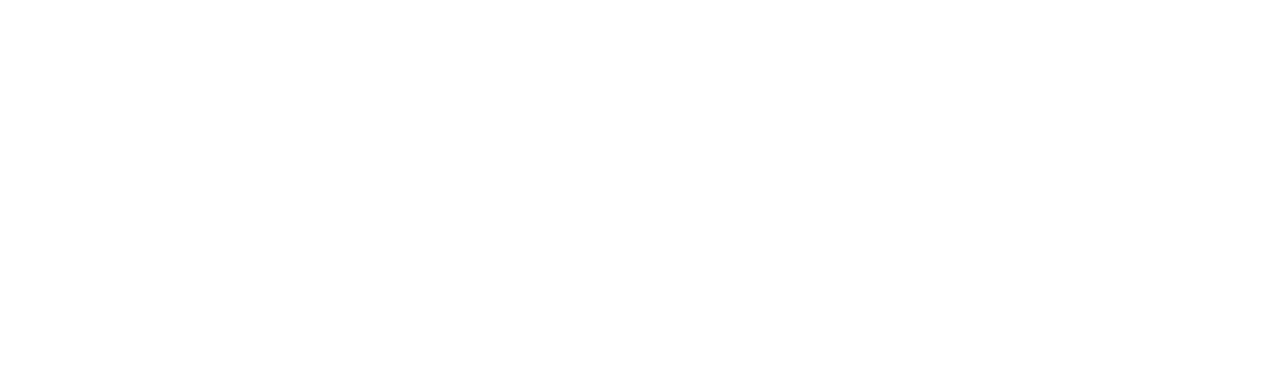
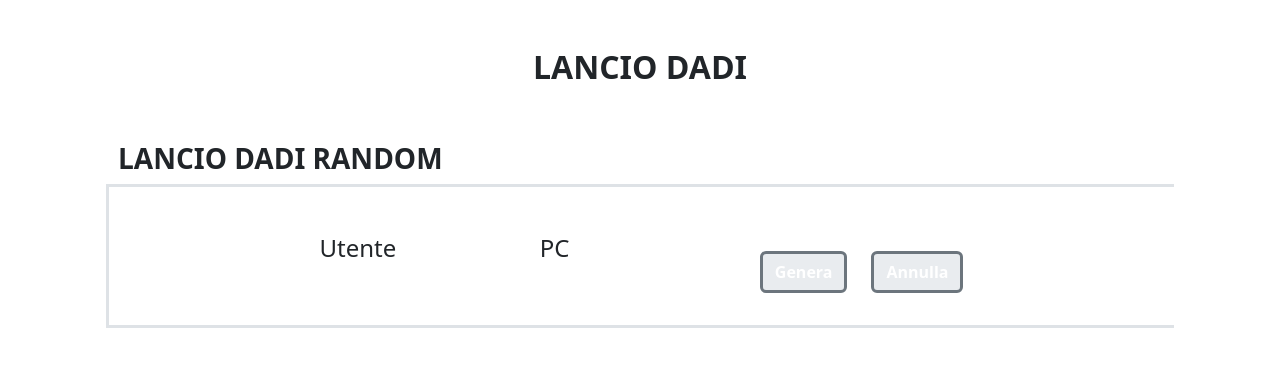
Before and after one commit to DarioEsposito89/js-mail-dadi, a plain HTML site: page dice.html in a window 1280 px wide. Drawn offline with nearby package versions, Linux system fonts and the light colour scheme.

Commit message:
modificato recupero input js

```diff
--- a/dice.html
+++ b/dice.html
@@ -9,6 +9,33 @@
 </head>
 <body>
     <main>
+        <section class="mt-5">
+            <div class="container mybg-primary-color">
+                <div class="row">
+                    <h2 class="text-center text-uppercase fw-bold">Lancio dadi</h2>
+                    <div class="container bg-white p-5" id="dice-container">
+                        <h3 class="text-uppercase fw-bold">Lancio dadi random</h3>
+                        <div class="row border border-3 my-border-color-secondary border-end-0">
+                            <div class="col d-flex justify-content-center align-items-center d-flex flex-wrap gap-5 p-3">
+                                <div class="col-6 col-md-2">
+                                    <h4>Utente</h4>
+                                    <p id="user"></p>
+                                </div>
+                                <div class="col-6 col-md-2">
+                                    <h4>PC</h4>
+                                    <p id="pc"></p>
+                                </div>
+                                <!-- Bottoni - Genera e Annulla -->
+                                <div class="buttons d-flex justify-content-center mt-5 mb-3 gap-4">
+                                    <input class="btn btn-primary my-primary-color border-3 bg-body-secondary border-secondary fw-bold" id="generate" type="button" value="Genera">
+                                    <input class="btn btn-primary my-primary-color border-3 bg-body-secondary border-secondary fw-bold" id="cancel" type="reset" value="Annulla">
+                                </div>
+                            </div>
+                        </div>
+                    </div>
+                </div>
+            </div>
+        </section>
 
     </main>
 
--- a/js/main.js
+++ b/js/main.js
@@ -7,13 +7,12 @@ const btnVerifica = document.getElementById("verifica");
 
 btnVerifica.addEventListener("click", function () {
 
-    let emailInseritaUtente = document.forms['cercamail'].email.value;
-
     for (let i = 0; i < listaEmail.length; i++) {
         console.log(i);
         listaEmail[i];
         console.log(listaEmail[i]);
-        let emailInseritaUtente = listaEmail[i];
+        let emailInseritaUtente = document.getElementById("email").value;
+        emailInseritaUtente = listaEmail[i];
 
         if (emailInseritaUtente === listaEmail[i]) {
             emailTrovata === true;
```
